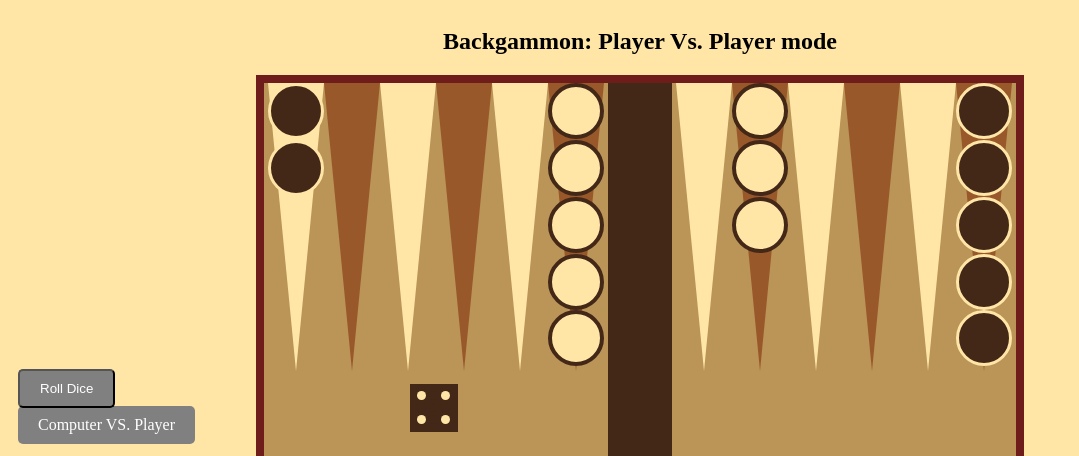
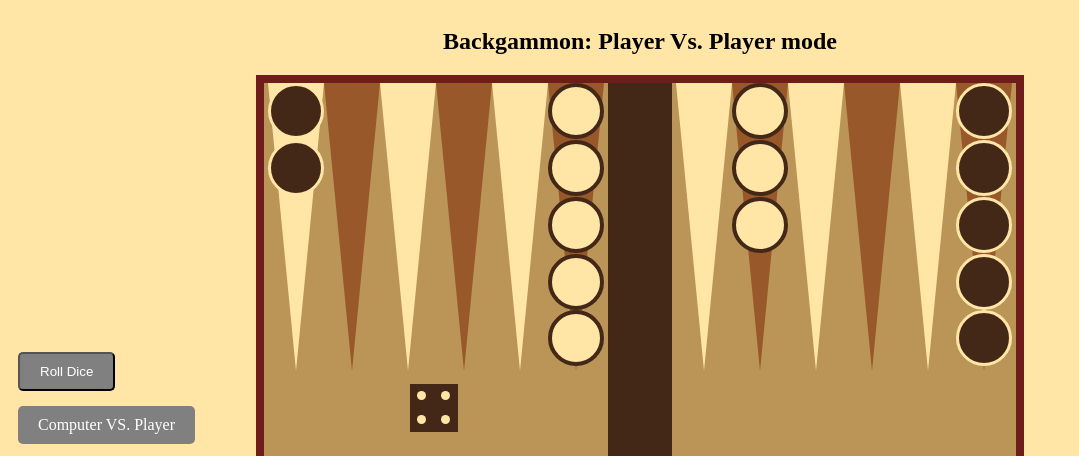
Before and after one commit to MorningHighRiseSunset/backgammon-twoplayer, a plain HTML site: page index.html in a window 1280 px wide. Shown: the top 456 px of the page, without its empty margins (0-1079 px from the left). Drawn offline with Linux system fonts and the light colour scheme.

Commit message:
Update styles.css

```diff
--- a/styles.css
+++ b/styles.css
@@ -369,7 +369,7 @@ html body #debug {
 
 #roll-dice {
     left: 0%;
-    top: 42%;
+    top: 40%;
 }
 
 .grey-button {
```
